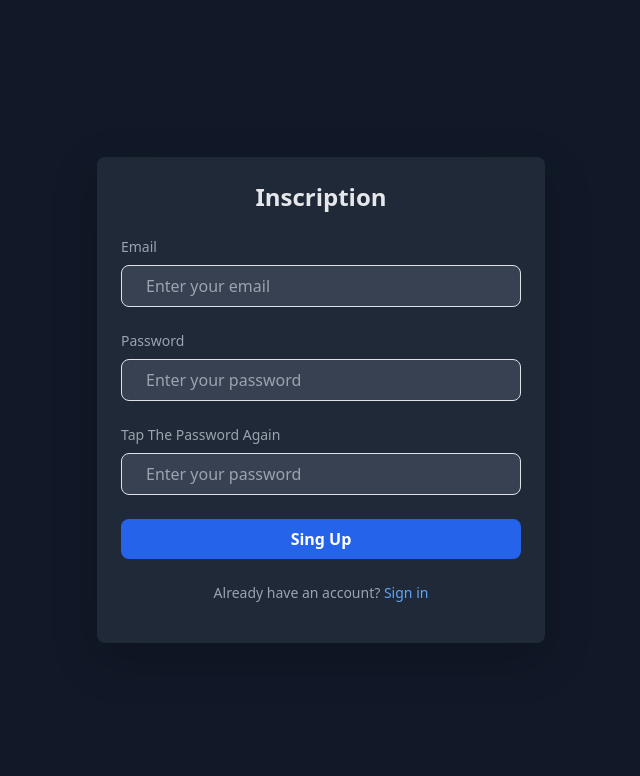
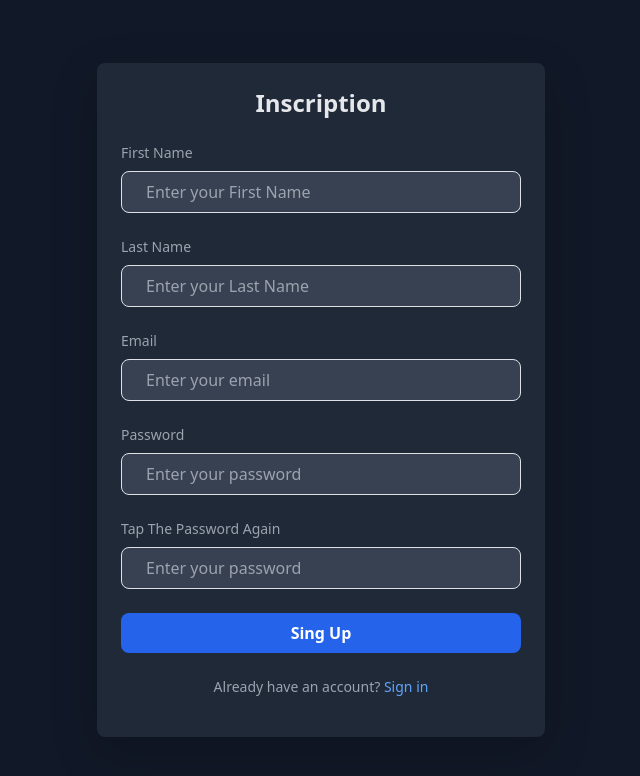
Before and after one commit to Oussamma642/BooksLibrary_ReactProject, a React (Create React App) app: page / in a window 1280 px wide. Both pictures are taken after a click on the button "Sign up". Shown: the top 776 px of the page, without its empty margins (319-959 px from the left). Built offline with nearby package versions, Linux system fonts and the light colour scheme; no server answers.

Commit message:
Profile 2

```diff
--- a/src/Components/InscriptionForm.js
+++ b/src/Components/InscriptionForm.js
@@ -1,28 +1,27 @@
 import { useState } from "react";
 
 export default function InscriptionForm({ SetInsc, Users }) {
-
-
+  const [fname, setFname] = useState("");
+  const [lname, setLname] = useState("");
   const [email, setEmail] = useState("");
   const [password, setPassword] = useState("");
   const [password2, setPassword2] = useState("");
 
   const [error, setError] = useState(false);
 
-
-
   async function addUser() {
-
     const user = {
-        email:email,
-        pswd:password
+      email: email,
+      pswd: password,
+      fname:fname,
+      lname:lname
     };
 
     try {
       const response = await fetch("http://localhost:3000/api/bookuser", {
         method: "POST",
         headers: { "Content-Type": "application/json" },
-        body: JSON.stringify(user)
+        body: JSON.stringify(user),
       });
 
       if (response.ok) {
@@ -35,21 +34,23 @@ export default function InscriptionForm({ SetInsc, Users }) {
     }
   }
 
+  function handleSubmit(e) {
 
+    e.preventDefault();
+    let emailExist = Users.some((elt) => elt.email === email);
 
-  function handleSubmit(e) {
-    e.preventDefault();
-
-    let emailExist = Users.some(elt=>elt.email === email);
-
-    if (emailExist || ((password !== "" && password2 != "")  && password !== password2)){
+    if (
+      emailExist ||
+      (password !== "" && password2 != "" && password !== password2)
+    ) {
       setError(true);
     }
-    else{
+
+    else {
       addUser();
+      alert("User Added successfully");
       SetInsc(false);
     }
-
   }
 
   return (
@@ -59,6 +60,47 @@ export default function InscriptionForm({ SetInsc, Users }) {
           Inscription
         </h2>
         <form className="mt-6" onSubmit={handleSubmit}>
+          {/* --------------------- Fname */}
+          <div className="mb-4">
+            <label
+              htmlFor="text"
+              className="block text-sm font-medium text-gray-400"
+            >
+              First Name
+            </label>
+            <input
+              required
+              type="text"
+              id="fname"
+              name="fname"
+              placeholder="Enter your First Name"
+              value={fname}
+              onChange={(e) => setFname(e.target.value)}
+              className="w-full px-4 py-2 mt-2 text-gray-200 bg-gray-700 border rounded-lg focus:outline-none focus:ring focus:ring-blue-500"
+            />
+          </div>
+
+          {/* ------------------Lanme */}
+          <div className="mb-4">
+            <label
+              htmlFor="text"
+              className="block text-sm font-medium text-gray-400"
+            >
+              Last Name
+            </label>
+            <input
+              required
+              type="text"
+              id="lname"
+              name="lname"
+              placeholder="Enter your Last Name"
+              value={lname}
+              onChange={(e) => setLname(e.target.value)}
+              className="w-full px-4 py-2 mt-2 text-gray-200 bg-gray-700 border rounded-lg focus:outline-none focus:ring focus:ring-blue-500"
+            />
+          </div>
+          {/* ------------------------ */}
+
           <div className="mb-4">
             <label
               htmlFor="email"
@@ -77,6 +119,7 @@ export default function InscriptionForm({ SetInsc, Users }) {
               className="w-full px-4 py-2 mt-2 text-gray-200 bg-gray-700 border rounded-lg focus:outline-none focus:ring focus:ring-blue-500"
             />
           </div>
+
           <div className="mb-4">
             <label
               htmlFor="password"
@@ -115,7 +158,6 @@ export default function InscriptionForm({ SetInsc, Users }) {
             />
           </div>
 
-
           {error && (
             <div className="alert alert-danger text-center">
               Unmatched Password OR the email you entered is already exist!
```
Lines whose indentation alone changed are shown as unchanged.
